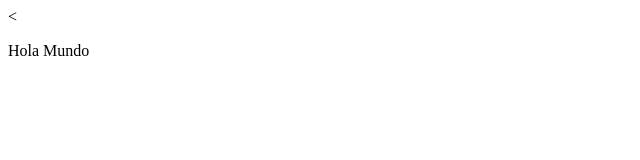
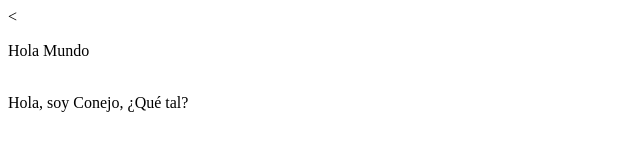
Before and after one commit to YosCruz/SOA1, a plain HTML site: page index.html in a window 1280 px wide. Shown: the whole page, without its empty margins (0-640 px from the left). Drawn offline with Linux system fonts and the light colour scheme.

Commit message:
Saludo de Conejo

```diff
--- a/index.html
+++ b/index.html
@@ -1,5 +1,7 @@
 <<HTML>
 <BODY>
 <P>Hola Mundo</P>
+<br>
+Hola, soy Conejo, ¿Qué tal?
 </BODY>
 </HTML>
```
